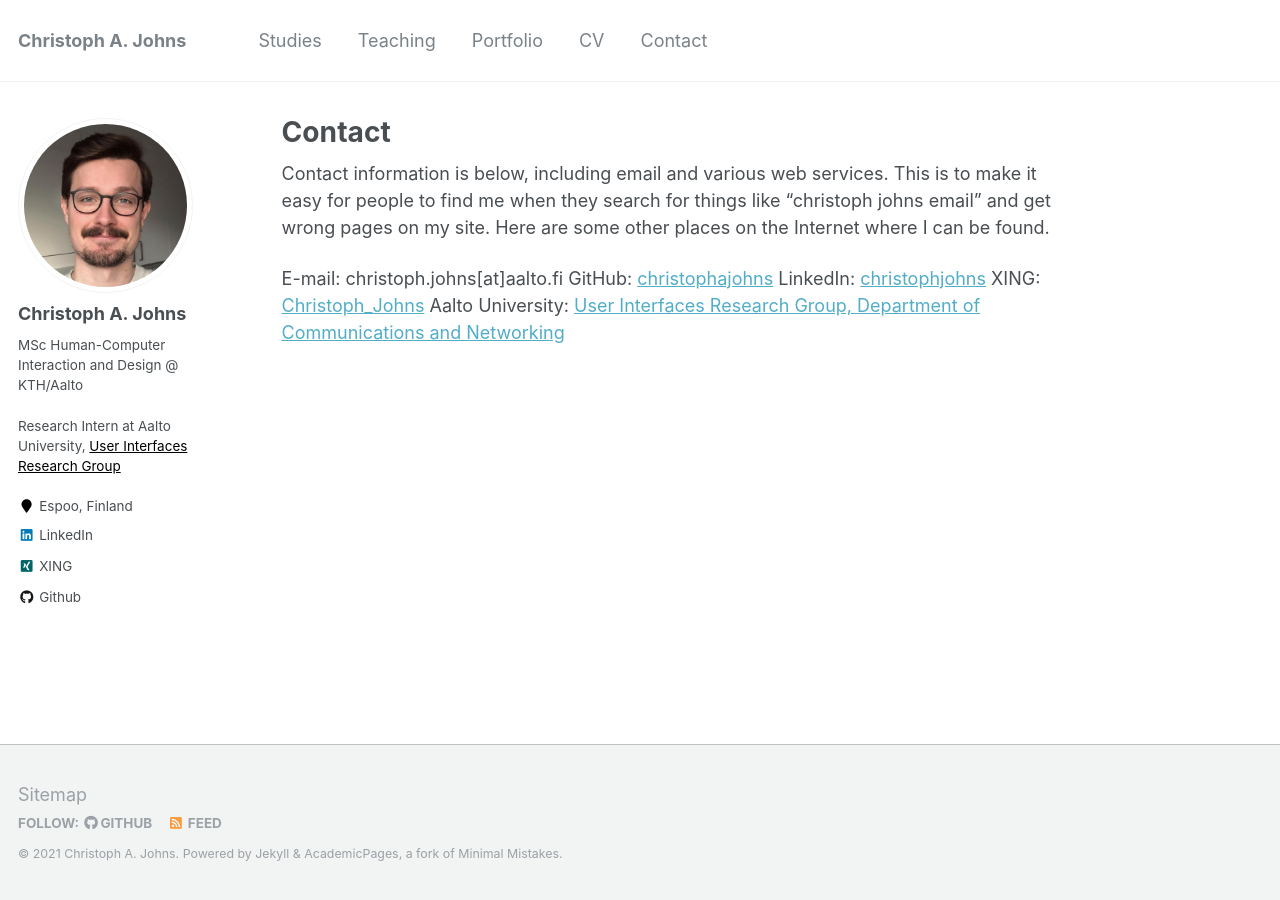
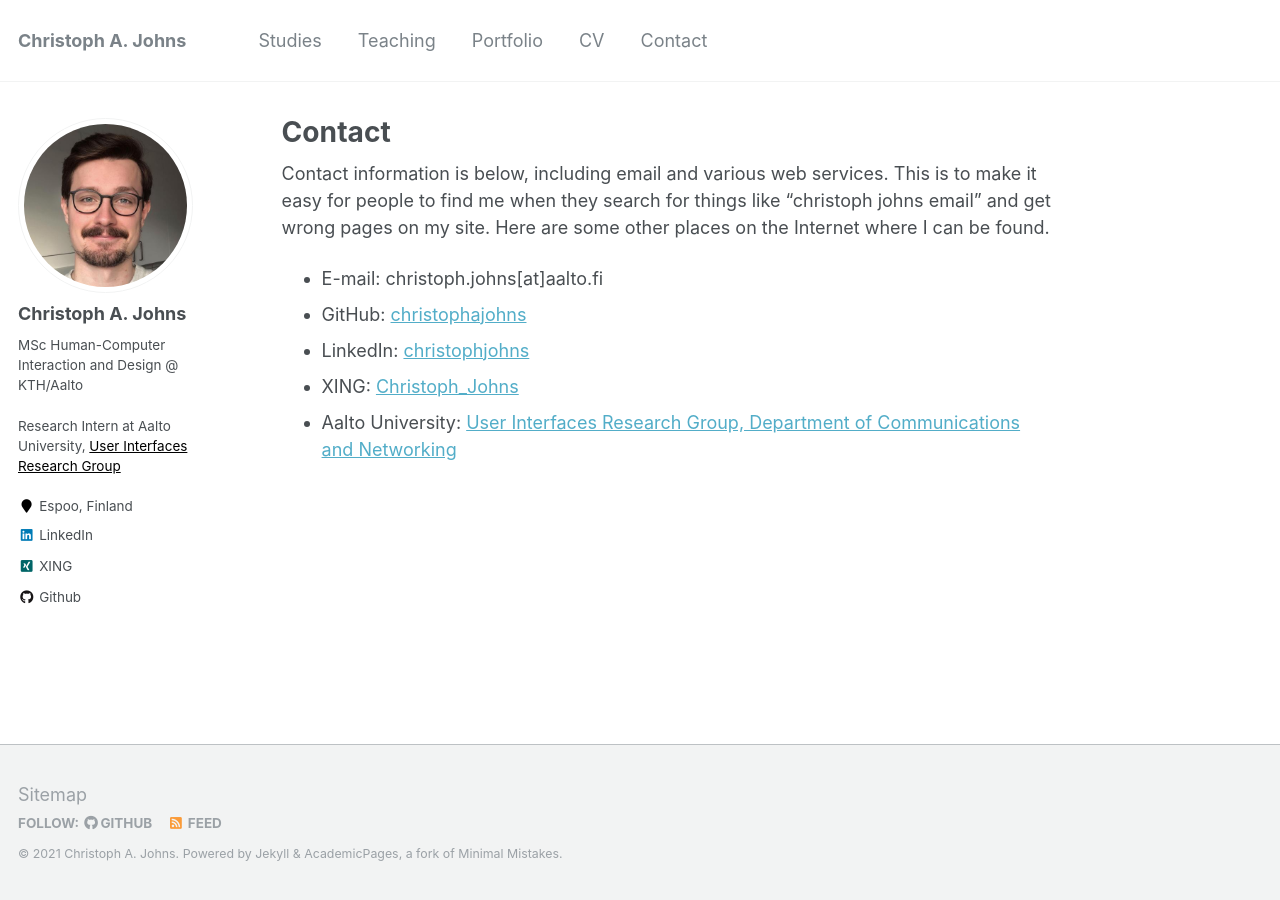
Before and after one commit to christophajohns/christophajohns.github.io, a Jekyll site: the page built from _pages/contact.md, in a window 1280 px wide. Built offline with Jekyll 4.4.1, drawn with Linux system fonts in a browser that asks for light colours.

```diff
--- a/_pages/contact.md
+++ b/_pages/contact.md
@@ -12,8 +11,8 @@ redirect_from:
 
 Contact information is below, including email and various web services. This is to make it easy for people to find me when they search for things like “christoph johns email” and get wrong pages on my site. Here are some other places on the Internet where I can be found.
 
-E-mail: christoph.johns[at]aalto.fi
-GitHub: [christophajohns](https://github.com/christophajohns)
-LinkedIn: [christophjohns](https://www.linkedin.com/in/christophjohns/)
-XING: [Christoph_Johns](https://www.xing.com/profile/Christoph_Johns/)
-Aalto University: [User Interfaces Research Group, Department of Communications and Networking](https://userinterfaces.aalto.fi)
+- E-mail: christoph.johns[at]aalto.fi
+- GitHub: [christophajohns](https://github.com/christophajohns)
+- LinkedIn: [christophjohns](https://www.linkedin.com/in/christophjohns/)
+- XING: [Christoph_Johns](https://www.xing.com/profile/Christoph_Johns/)
+- Aalto University: [User Interfaces Research Group, Department of Communications and Networking](https://userinterfaces.aalto.fi)
```
Also changed, not shown: other parts of _pages/contact.md (+0 -1 lines), 6 other files.
